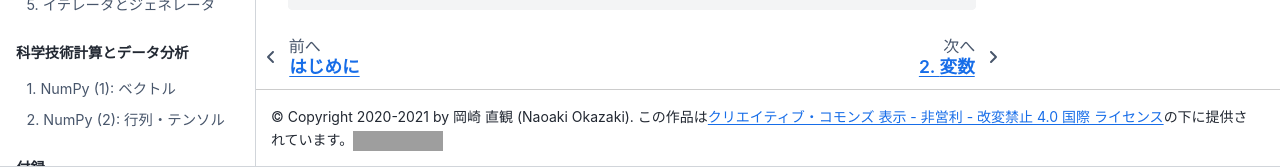
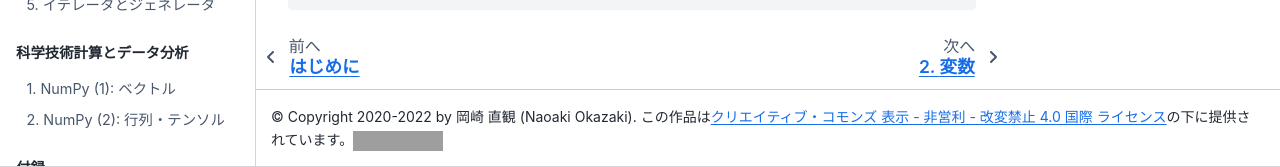
Before and after one commit to chokkan/python, a Jupyter Book: the page built from 01calc.ipynb, in a window 1280 px wide and 900 px high, scrolled down 3666 px. Shown: the part 733-900 px from the top of the window. Built offline with Jupyter Book 1.0.4 settings and Sphinx 7.4.7 and the Sphinx Book theme 1.1.4, drawn with Linux system fonts in a browser that asks for light colours; pages that are not in the unit, such as notebooks, are missing from menus; grey boxes are pictures that could not be loaded.

Commit message:
Updated the copyright year in the footer.

```diff
--- a/_config.yml
+++ b/_config.yml
@@ -57,7 +57,7 @@
     hypothesis              : false
     utterances              : false
   extra_footer: |
-    © Copyright 2020-2021 by 岡崎 直観 (Naoaki Okazaki). この作品は<a rel="license" href="http://creativecommons.org/licenses/by-nc-nd/4.0/">クリエイティブ・コモンズ 表示 - 非営利 - 改変禁止 4.0 国際 ライセンス</a>の下に提供されています。<a rel="license" href="http://creativecommons.org/licenses/by-nc-nd/4.0/"><img alt="クリエイティブ・コモンズ・ライセンス" style="border-width:0" src="https://i.creativecommons.org/l/by-nc-nd/4.0/80x15.png" /></a>
+    © Copyright 2020-2022 by 岡崎 直観 (Naoaki Okazaki). この作品は<a rel="license" href="http://creativecommons.org/licenses/by-nc-nd/4.0/">クリエイティブ・コモンズ 表示 - 非営利 - 改変禁止 4.0 国際 ライセンス</a>の下に提供されています。<a rel="license" href="http://creativecommons.org/licenses/by-nc-nd/4.0/"><img alt="クリエイティブ・コモンズ・ライセンス" style="border-width:0" src="https://i.creativecommons.org/l/by-nc-nd/4.0/80x15.png" /></a>
 
 #######################################################################################
 # Launch button settings
```
